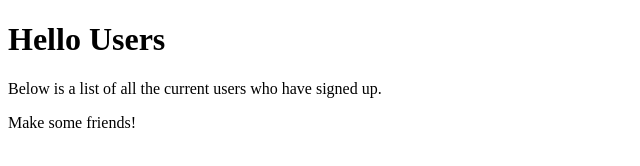
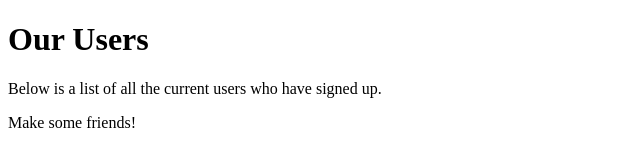
Before and after one commit to kevinlewis13/add-a-client-side, a website: page app/index.html in a window 1280 px wide. Shown: the whole page, without its empty margins (0-640 px from the left). Drawn offline with Linux system fonts and the light colour scheme; files whose address does not match are found by name.

Commit message:
updates submission

```diff
--- a/app/index.html
+++ b/app/index.html
@@ -5,7 +5,7 @@
     <title>Client Side</title>
   </head>
   <body>
-    <h1>Hello Users</h1>
+    <h1>Our Users</h1>
     <p>Below is a list of all the current users who have signed up.</p>
     <p>Make some friends!</p>
     <ul id="profilelist"></ul>
```
